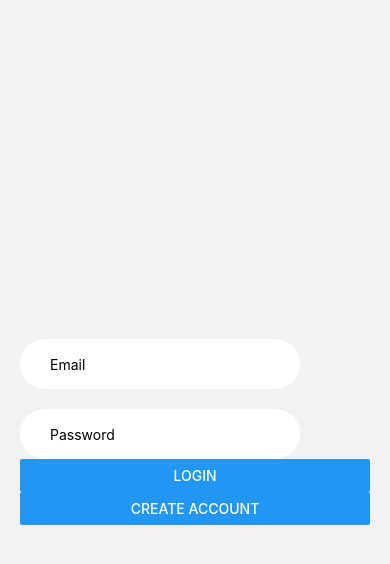
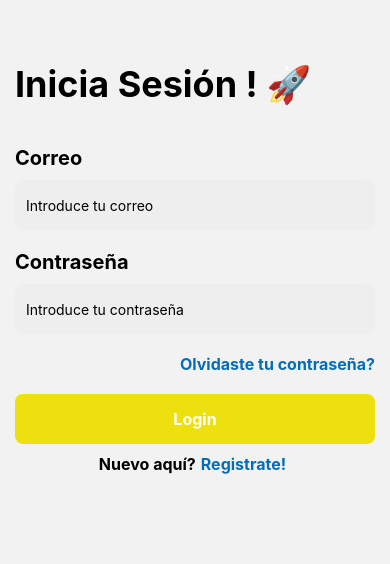
Before and after one commit to Wise30/SRIG-APP, a React Native app: screen /Login in a window 390 px wide. Shown: the top 564 px of the page. Built offline with nearby package versions, Linux system fonts and the light colour scheme; no server answers.

Commit message:
Login modificado y navegacion mejorada

```diff
--- a/App.tsx
+++ b/App.tsx
@@ -79,11 +79,11 @@ function MyStack() {
 }
 
 
-function MyTabs() {
+export function MyTabs() {
     return(
         //Botones de navegación abajo
         <Tab.Navigator
-            initialRouteName="Login"
+            initialRouteName="Home"
             screenOptions= {{
                 tabBarActiveBackgroundColor: '#F3DE6B',
             }}
--- a/Firebase.tsx
+++ b/Firebase.tsx
@@ -1,7 +1,15 @@
 // Import the functions you need from the SDKs you need
 import { initializeApp } from "firebase/app";
+//import firebase from 'firebase/compat/app';
 import {getAuth} from 'firebase/auth';
 import {getFirestore} from 'firebase/firestore';
+import {
+    getStorage,
+    ref,
+    uploadBytesResumable,
+    getDownloadURL,
+    listAll,
+} from "firebase/storage";
 
 
 // Your web app's Firebase configuration
@@ -18,3 +26,54 @@ const firebaseConfig = {
 export const FIREBASE_APP = initializeApp(firebaseConfig);
 export const FIREBASE_AUTH = getAuth(FIREBASE_APP);
 export const FIRESTORE_DB = getFirestore(FIREBASE_APP);
+const fbStorage = getStorage();
+
+const listFiles = async () => {
+    const storage = getStorage();
+
+    // Create a reference under which you want to list
+    const listRef = ref(storage, "images");
+
+    // Find all the prefixes and items.
+    const listResp = await listAll(listRef);
+    return listResp.items;
+  };
+
+  /**
+   *
+   * @param {*} uri
+   * @param {*} name
+   */
+  const uploadToFirebase = async (uri, name, onProgress) => {
+    const fetchResponse = await fetch(uri);
+    const theBlob = await fetchResponse.blob();
+
+    const imageRef = ref(getStorage(), `images/${name}`);
+
+    const uploadTask = uploadBytesResumable(imageRef, theBlob);
+
+    return new Promise((resolve, reject) => {
+      uploadTask.on(
+        "state_changed",
+        (snapshot) => {
+          const progress =
+            (snapshot.bytesTransferred / snapshot.totalBytes) * 100;
+          onProgress && onProgress(progress);
+        },
+        (error) => {
+          // Handle unsuccessful uploads
+          console.log(error);
+          reject(error);
+        },
+        async () => {
+          const downloadUrl = await getDownloadURL(uploadTask.snapshot.ref);
+          resolve({
+            downloadUrl,
+            metadata: uploadTask.snapshot.metadata,
+          });
+        }
+      );
+    });
+};
+
+export {uploadToFirebase, listFiles };
--- a/TypeScript/Login.tsx
+++ b/TypeScript/Login.tsx
@@ -1,141 +1,202 @@
-import { View, StyleSheet, TextInput, ActivityIndicator, Button, KeyboardAvoidingView, Dimensions } from "react-native";
+import {
+    StyleSheet,
+    Text,
+    View,
+    TouchableOpacity,
+    TextInput,
+    Platform,
+    Dimensions,
+  } from "react-native";
   import React, { useState } from "react";
-import { FIREBASE_AUTH } from "../Firebase";
-import { createUserWithEmailAndPassword, signInWithEmailAndPassword } from 'firebase/auth';
-import Svg, { Path } from "react-native-svg";
+  import Colors from "../Components/colors";
+  import { Feather } from "@expo/vector-icons";
+  import { FIREBASE_AUTH, FIRESTORE_DB } from "../Firebase";
+  import { Entypo } from "@expo/vector-icons";
+  import { signInWithEmailAndPassword } from "firebase/auth";
+import { MyTabs } from "../App";
 
-const { width , height } = Dimensions.get('window')
-
-const Login = () => {
-    const [email, setEmail] = useState('');
-    const [password, setPassword] = useState('');
-    const [loading, setLoading] = useState(false);
-    const auth = FIREBASE_AUTH;
-
-    const signIn = async () => {
-        setLoading(true);
-        try {
-            const response = await signInWithEmailAndPassword(auth, email, password);
-            console.log(response);
-        } catch (error: any){
-            console.log(error);
-            alert('Inicio de sesión fallido: ' + error.message);
-        } finally {
-            setLoading(false);
-        }
+  const { width, height } = Dimensions.get("window");
+  let top;
+  if (Platform.OS === "ios") {
+    top = height * 0.02;
+  } else {
+    top = 0;
   }
 
-    const signUp = async () => {
+  export default function Login({ navigation }: { navigation: any }) {
+    const [email, setEmail] = useState<string>("");
+    const [password, setPassword] = useState<any>("");
+    const [loading, setLoading] = useState<boolean>(false);
+
+    const handleSignin = async () => {
       setLoading(true);
-        try {
-            const response = await createUserWithEmailAndPassword(auth, email, password);
-            console.log(response);
-            alert('Revisa tus correos!');
-        } catch (error: any){
-            console.log(error);
-            alert('Sign in failed: ' + error.message)
-        } finally {
+      await
+      signInWithEmailAndPassword(FIREBASE_AUTH, email.trim(), password)
+        .then((userCredential) => {
+          const user = userCredential.user;
           setLoading(false);
-        }
-    }
+          alert("Inicio de sesión exitoso :)");
+          navigation.navigate(MyTabs);
+        })
+        .catch((err: any) => {
+          alert(err.meassage);
+        });
+    };
+
     return (
       <View style={styles.container}>
-            <KeyboardAvoidingView behavior="padding">
-                <TextInput value={email} style={styles.input} placeholder="Email" autoCapitalize="none" onChangeText={(text) => setEmail(text)}></TextInput>
-                <TextInput secureTextEntry={true} value={password} style={styles.input} placeholder="Password" autoCapitalize="none" onChangeText={(text) => setPassword(text)}></TextInput>
+        <View style={styles.loginHeader}>
+          <Text style={styles.loginHeaderText}>Inicia Sesión ! 🚀</Text>
+        </View>
 
-                { loading ?
-                    (<ActivityIndicator size="large" color="#0000ff" />
-                ) : (
-                    <>
-                        <Button title="Login" onPress={signIn} />
-                        <Button title="Create account" onPress={signUp} />
-                    </>
-                )}
-            </KeyboardAvoidingView>
+        <View style={styles.loginContainer}>
+          {/* Email */}
+          <View style={styles.emailContainer}>
+            <Text style={styles.emailText}>Correo</Text>
+            <TextInput
+              style={styles.emailInput}
+              placeholder="Introduce tu correo"
+              value={email}
+              onChangeText={(text) => setEmail(text)}
+            />
+          </View>
+          {/* Password */}
+          <View style={styles.passwordContainer}>
+            <Text style={styles.passwordText}>Contraseña</Text>
+            <TextInput
+              style={styles.passwordInput}
+              placeholder="Introduce tu contraseña"
+              value={password}
+              secureTextEntry={true}
+              onChangeText={(text) => setPassword(text)}
+            />
+          </View>
+          {/* Forgot Password */}
+          <View style={styles.forgotContainer}>
+            <TouchableOpacity onPress={() => navigation.push("Forgot")}>
+              <Text style={styles.forgotText}>Olvidaste tu contraseña?</Text>
+            </TouchableOpacity>
+          </View>
+          {/* Login Button */}
+          <View style={styles.loginButton}>
+            <TouchableOpacity onPress={handleSignin}>
+              <Text style={styles.loginButtonText}>
+                {
+                  loading ? "Loading" : "Login"
+                }
+              </Text>
+            </TouchableOpacity>
+          </View>
+
+          <View style={styles.signupGroup}>
+            <Text style={styles.new}>Nuevo aquí?</Text>
+            <TouchableOpacity onPress={() => navigation.push("Details")}>
+              <Text style={styles.signup}>Registrate!</Text>
+            </TouchableOpacity>
+          </View>
+        </View>
       </View>
     );
-};
-
-function SvgTop() {
-    return (
-    <Svg
-        width={427}
-        height={149}
-        fill="none"
-    >
-        <Path
-            d="M211.614 136.209a660.372 660.372 0 0 0 44.785-8.637c127.302-29.106 166.777-12.127 170.601 0V.466L-1 0v127.572c43.731-16.17 146.957-38.808 198.037 0 4.36 3.313 9.248 6.178 14.577 8.637Z"
-            fill="#EBC500"
-            fillOpacity={0.58}
-        />
-        <Path
-            d="M427 127.572c-3.824-12.127-43.299-29.106-170.601 0a660.372 660.372 0 0 1-44.785 8.637c57.093 26.354 164.742 6.153 215.386-8.637Z"
-            fill="#EBC500"
-            fillOpacity={0.14}
-        />
-        <Path
-            d="M197.037 127.572c-51.08-38.808-154.306-16.17-198.037 0 27.913 10.659 107.937 25.065 212.614 8.637-5.329-2.459-10.217-5.324-14.577-8.637Z"
-            fill="#EBC500"
-            fillOpacity={0.58}
-        />
-    </Svg>
-    )
   }
 
-export default Login;
-
   const styles = StyleSheet.create({
-    mainContainer: {
-        backgroundColor: '#f1f1f1',
+    container: {
       flex: 1,
+      marginHorizontal: 15,
+      marginTop: height * 0.05,
     },
-    container: {
-        marginHorizontal: 20,
-        flex: 1,
-        justifyContent: 'center'
+    arrowContainer: {
+      width: 40,
+      height: 40,
+      borderTopLeftRadius: 8,
+      borderBottomRightRadius: 8,
+      backgroundColor: Colors.primary,
+      justifyContent: "center",
+      alignItems: "center",
     },
-    containerSVG: {
-        width: width,
-        justifyContent: 'flex-start',
-        alignItems: 'center',
+    loginHeader: {
+      marginTop: 20,
     },
-    titulo: {
-        fontSize: 80,
-        color: '#344340',
-        fontWeight: 'bold',
+    loginHeaderText: {
+      fontSize: 36,
+      fontWeight: "bold",
     },
-    subtitulo: {
+    loginContainer: {
+      marginTop: 20,
+    },
+    emailContainer: {
+      marginTop: 20,
+    },
+    emailText: {
       fontSize: 20,
-        color: 'gray',
+      fontWeight: "bold",
     },
-    input: {
-        padding: 10,
-        paddingStart: 30,
-        width: '80%',
+    emailInput: {
+      marginTop: 10,
+      width: "100%",
       height: 50,
+      backgroundColor: Colors.light,
+      borderWidth: 1,
+      borderColor: Colors.light,
+      borderRadius: 8,
+      paddingLeft: 10,
+    },
+    passwordContainer: {
       marginTop: 20,
-        borderRadius: 30,
-        backgroundColor: '#fff',
     },
-    forgotPassword: {
-        fontSize: 14,
-        color: 'gray',
+    passwordText: {
+      fontSize: 20,
+      fontWeight: "bold",
+    },
+    passwordInput: {
+      marginTop: 10,
+      width: "100%",
+      height: 50,
+      backgroundColor: Colors.light,
+      borderRadius: 8,
+      paddingLeft: 10,
+      borderWidth: 1,
+      borderColor: Colors.light,
+    },
+    forgotContainer: {
       marginTop: 20,
-        width: 200,
-        alignItems: 'center',
+      alignItems: "flex-end",
     },
-    button: {
-        width: '80%',
+    forgotText: {
+      fontSize: 16,
+      fontWeight: "bold",
+      color: Colors.deep,
+    },
+    loginButton: {
+      marginTop: 20,
+      width: "100%",
       height: 50,
-        borderRadius: 25,
-        padding: 10,
-        alignItems: 'center',
-        justifyContent: 'center',
+      backgroundColor: Colors.secondary,
+      borderRadius: 8,
+      justifyContent: "center",
+      alignItems: "center",
     },
-    text: {
-        fontSize: 14,
-        color: '#000',
-        fontWeight: 'bold',
-    }
+    loginButtonText: {
+      fontSize: 16,
+      fontWeight: "bold",
+      color: Colors.white,
+    },
+    signupGroup: {
+      flexDirection: "row",
+      marginTop: 10,
+      justifyContent: "center",
+      alignItems: "center",
+    },
+    signup: {
+      color: Colors.deep,
+      fontSize: 16,
+      fontWeight: "bold",
+      marginRight: 5,
+    },
+    new: {
+      fontSize: 16,
+      fontWeight: "500",
+      marginRight: 5,
+      fontWeight: "bold"
+    },
   });
```
Also changed, not shown: TypeScript/CardItem.tsx (deleted, +0 -52 lines), TypeScript/CardSection.tsx (deleted, +0 -30 lines), TypeScript/typeID.tsx (deleted, +0 -13 lines), screens/Login.js (deleted, +0 -127 lines). Lines whose indentation alone changed are shown as unchanged.
